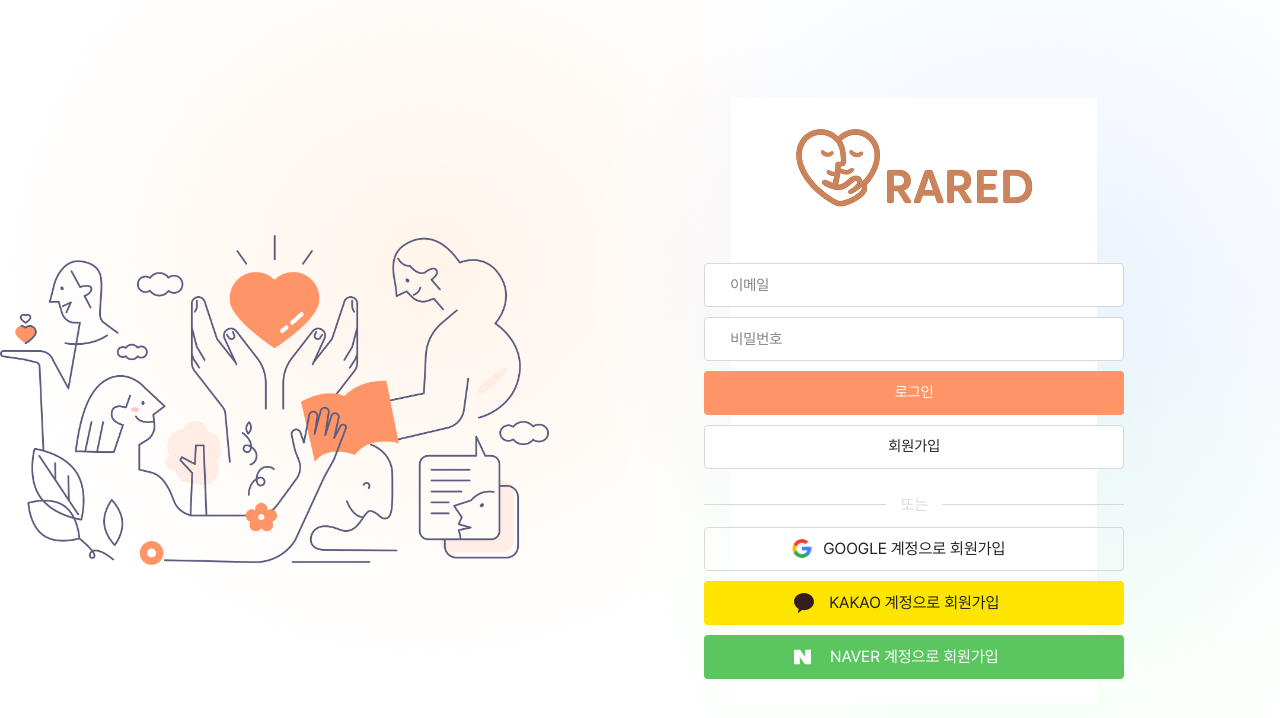
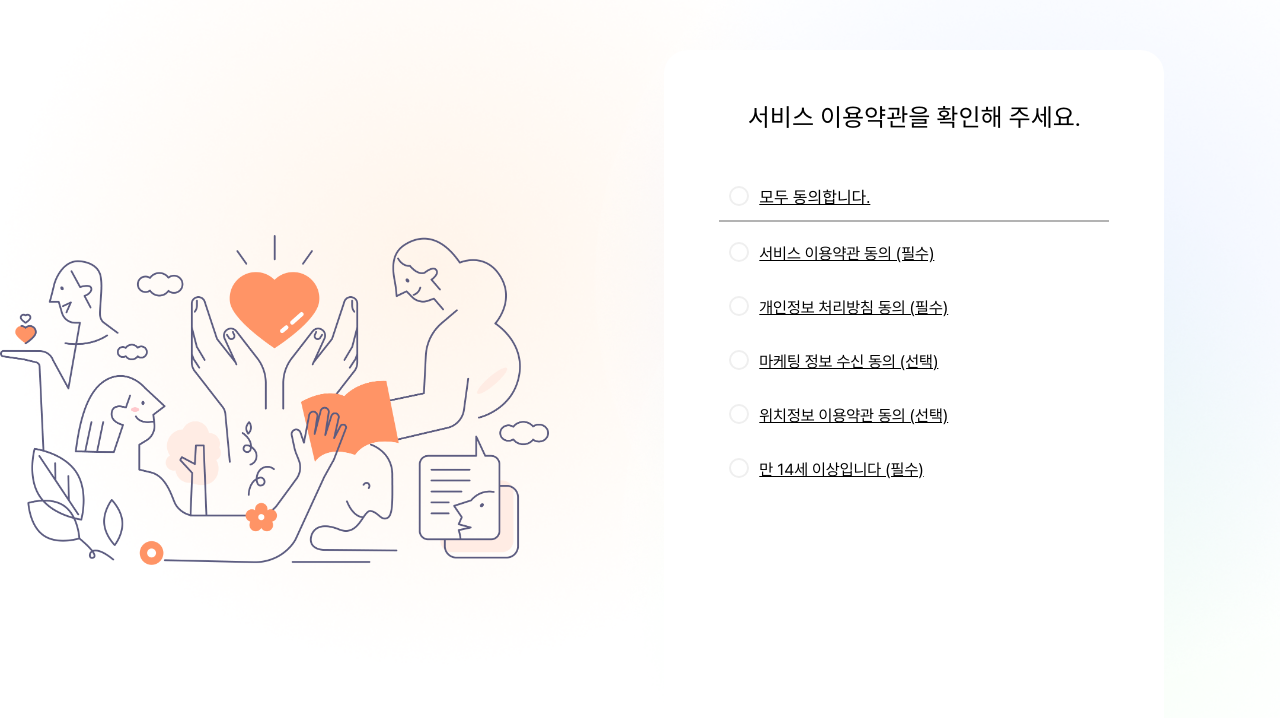
Before and after one commit to PARED-organization/pared-front, a Next.js app in the folder pared/: page /login in a window 1280 px wide. Shown: the top 718 px of the page. Built offline with nearby package versions, Linux system fonts and the light colour scheme.

Commit message:
[FEAT] Imply Screen of Termservice

```diff
--- a/pared/package.json
+++ b/pared/package.json
@@ -21,9 +21,11 @@
     "@types/node": "^20",
     "@types/react": "^19",
     "@types/react-dom": "^19",
+    "autoprefixer": "^10.4.21",
     "eslint": "^9",
     "eslint-config-next": "15.3.5",
-    "tailwindcss": "^4",
+    "postcss": "^8.5.6",
+    "tailwindcss": "^4.1.17",
     "typescript": "^5"
   }
 }
--- /dev/null
+++ b/pared/src/app/(beforeLogin)/login/_component/CheckBoxRound.tsx
@@ -0,0 +1,53 @@
+import React from "react";
+
+type Props = {
+    checked:boolean;
+    onChange: (v:boolean) => void;
+    label?: string;
+    size?: "sm"|"md"|"lg";
+    disabled?: boolean;
+};
+
+const sizeMap = {
+  sm: "w-[5px] m-[5px]",      // 20px
+  md: "w-[5px] m-[7px]",      // 28px
+  lg: "w-[9px] m-[9px]",      // 36px
+}
+
+export default function CheckBoxRound({
+    checked,
+    onChange,
+    label,
+    size = "md",
+    disabled,
+} : Props){
+    return (
+    <label className="inline-flex items-center cursor-pointer">
+  <input
+    type="checkbox"
+    checked={checked}
+    onChange={(e) => onChange(e.target.checked)}
+    className="sr-only peer"
+  />
+  <span
+    className="
+      w-[20px] h-[20px] rounded-full border-2
+      border-[#EFEFEF] bg-white
+      grid place-items-center transition
+      peer-checked:bg-[#FF9466] peer-checked:border-[#FF9466]
+    "
+  >
+    <svg
+      viewBox="0 0 24 24"
+      className="w-3 h-3 text-white opacity-100 transition peer-checked:opacity-100"
+    >
+      <path
+        fill="white"
+        d="M20.285 6.709a1 1 0 0 1 .006 1.414l-9 9a1 1 0 0 1-1.414 0l-4-4a1 1 0 1 1 1.414-1.414L10 14.586l8.293-8.293a1 1 0 0 1 1.414 .416z"
+      />
+    </svg>
+  </span>
+</label>
+
+  );
+}
--- /dev/null
+++ b/pared/src/app/(beforeLogin)/login/_component/PolicyForm.tsx
@@ -0,0 +1,237 @@
+// store/useCheckBox.ts
+
+'use client'
+
+import { create } from "zustand";
+import CheckBoxRound from "./CheckBoxRound";
+
+interface CheckBoxState {
+  allChecked: boolean;
+  items: boolean[];
+  toggleItem: (index: number) => void;
+  toggleAll: () => void;
+}
+
+interface PolicyBoxInfo{
+    title:string;
+    moreInfo:string;
+    toggled:boolean
+}
+
+interface PolicyBoxState{
+    policyItems:PolicyBoxInfo[];
+    togglePolicyItem:(index:number) => void
+}
+
+export const useCheckBox = create<CheckBoxState>((set) => ({
+  allChecked: false,
+  items: [false, false, false, false, false],
+
+  toggleItem: (index) =>
+    set((state) => {
+      const newItems = [...state.items];
+      newItems[index] = !newItems[index];
+      const allChecked = newItems.every((v) => v);
+      return { items: newItems, allChecked };
+    }),
+
+  toggleAll: () =>
+    set((state) => {
+      const newValue = !state.allChecked;
+      return {
+        allChecked: newValue,
+        items: state.items.map(() => newValue),
+      };
+    }),
+}));
+
+const initialPolicyItems = [
+        {
+            title: "서비스 이용약관 동의 (필수)",
+            moreInfo: `제1조 (목적)
+본 약관은 PARED 서비스(이하 '서비스')의 이용과 관련하여 회사와 이용자 간의 권리, 의무 및 책임사항을 규정함을 목적으로 합니다.
+
+제2조 (정의)
+
+“이용자”라 함은 본 약관에 따라 서비스를 이용하는 회원을 말합니다.
+
+“회원”이라 함은 회사와 서비스 이용계약을 체결하고 계정을 부여받은 자를 의미합니다.
+
+제3조 (약관의 효력 및 변경)
+
+본 약관은 서비스를 이용하는 모든 이용자에게 그 효력이 발생합니다.
+
+회사는 관련 법령을 위반하지 않는 범위에서 약관을 개정할 수 있으며, 변경된 약관은 서비스 내 공지사항을 통해 공지합니다.
+
+제4조 (서비스의 제공 및 변경)
+회사는 이용자에게 다음과 같은 서비스를 제공합니다.
+
+콘텐츠 열람, 게시, 공유 기능
+
+커뮤니티 및 전문가 Q&A 기능
+
+기타 회사가 정하는 부가 서비스
+
+제5조 (이용자의 의무)
+이용자는 서비스 이용 시 다음 각 호의 행위를 해서는 안 됩니다.
+타인의 정보를 도용하거나 허위 정보 입력
+서비스 운영을 방해하는 행위
+공공질서 및 미풍양속에 반하는 행위`,
+            toggled:false,
+        },
+    {
+        title:"개인정보 처리방침 동의 (필수)",
+        moreInfo:`1. 수집하는 개인정보 항목
+회사는 회원가입, 상담, 서비스 이용 등을 위해 아래와 같은 개인정보를 수집합니다.
+
+필수 항목: 이름, 이메일 주소, 비밀번호, 생년월일
+
+선택 항목: 프로필 이미지, 관심 분야
+
+2. 개인정보의 수집 및 이용 목적
+
+회원 관리 및 본인 확인
+
+서비스 제공 및 콘텐츠 추천
+
+이용자 문의 대응 및 불만 처리
+
+3. 개인정보의 보유 및 이용 기간
+회사는 원칙적으로 개인정보의 수집 및 이용 목적이 달성된 후에는 해당 정보를 지체 없이 파기합니다.
+단, 관련 법령에 따라 일정 기간 보관이 필요한 경우에는 그 기간 동안 보관합니다.
+
+4. 동의 거부권 및 불이익 안내
+이용자는 개인정보 수집 및 이용에 동의하지 않을 권리가 있으나, 필수 항목에 동의하지 않을 경우 서비스 이용이 제한될 수 있습니다.`,
+            toggled:false
+    },
+    {
+        title:"마케팅 정보 수신 동의 (선택)",
+        moreInfo:`
+        회사는 이용자에게 보다 유용한 맞춤형 정보를 제공하기 위하여 이메일, SMS, 앱 푸시 등을 통해 다음과 같은 정보를 발송할 수 있습니다.
+
+신규 서비스 및 이벤트 소식
+
+할인 및 프로모션 안내
+
+설문조사 및 만족도 조사 요청
+
+이용자는 언제든지 마케팅 정보 수신을 거부할 수 있으며, 거부 시 서비스 이용에 불이익은 없습니다.`,
+            toggled:false
+    },
+    {
+        title:"위치정보 이용약관 동의 (선택)",
+        moreInfo:`제1조 (목적)
+본 약관은 회사가 제공하는 위치기반서비스의 이용과 관련하여 회사와 이용자의 권리, 의무를 규정함을 목적으로 합니다.
+
+제2조 (위치정보의 수집 및 이용)
+회사는 이용자의 동의 하에 GPS, Wi-Fi, 기지국 정보 등을 활용하여 이용자의 위치정보를 수집하고, 다음의 목적을 위해 이용합니다.
+
+주변 콘텐츠 추천
+
+맞춤형 서비스 제공
+
+통계 분석 및 서비스 개선
+
+제3조 (위치정보의 보유기간 및 이용기간)
+회사는 이용 목적이 달성된 후 즉시 위치정보를 파기합니다.
+단, 법령에 따라 보존할 필요가 있는 경우 해당 기간 동안 보유할 수 있습니다.
+
+제4조 (동의 철회)
+이용자는 언제든지 위치정보 이용에 대한 동의를 철회할 수 있으며, 철회 즉시 관련 정보의 수집 및 이용은 중단됩니다.` ,
+            toggled:false
+    }
+    ,
+    {
+        title:"만 14세 이상입니다 (필수)",
+        moreInfo:"",
+        toggled:false
+    }
+
+  ] satisfies PolicyBoxInfo[];
+
+export const policyBox = create<PolicyBoxState>((set)=>({
+    policyItems:initialPolicyItems,
+
+   togglePolicyItem: (index) =>
+    set((state) => ({
+      policyItems: state.policyItems.map((it, i) =>
+        i === index ? { ...it, toggled: !it.toggled } : it
+      ),
+    })),
+}))
+
+const Tag = ({ children, type = "required" }) => (
+    <span
+        className={
+        "ml-2 inline-flex items-center rounded-full px-2 py-0.5 text-xs " +
+        (type === "required"
+         ? "bg-[#FFE6E2] text-[#FF6B4A]"
+         : "bg-[#EAF6FF] text-[#2A7EC1]")
+        }
+    >
+        {type === "required" ? "필수" : "선택"}
+    </span>
+);
+const Row = ({children,style="none"}) => (
+    <div className={
+        "flex m-[10px] p-[10px] items-start py-3 w-[390px] underline " +
+        (style != "none"
+            ? style
+            : ""
+        )
+
+    }>
+        {children}
+    </div>
+);
+
+export default function PolicyForm(){
+    const {allChecked,items,toggleItem,toggleAll} = useCheckBox();
+    const {policyItems,togglePolicyItem} = policyBox();
+    return (
+        <>
+            <h1 className="text-[24px] mt-[50px] font-[extrabold]">서비스 이용약관을 확인해 주세요.</h1>
+
+            <div className="mt-[30px] ">
+                <Row style="border-b-[2px] border-[#B3B3B3]">
+                    <div className="flex items-start gap-3">
+                        <label className="flex items-center gap-2 cursor-pointer">
+                            <CheckBoxRound checked={allChecked} onChange={toggleAll} size="lg"/>
+                        </label>
+                        <span className="font-semibold text-gray-800 bg-orange-400 ml-[10px] font-[bold]">모두 동의합니다.</span>
+                    </div>
+                </Row>
+
+                {
+                    policyItems.map((data,index)=>(
+                        <div key={index}>
+                            <Row>
+                            <div className="flex items-start gap-3">
+                                <label className="flex items-center gap-2 cursor-pointer" >
+                                    <CheckBoxRound checked={items[index]} onChange={()=>toggleItem(index)} size="lg"/>
+                                </label>
+                                <span className="font-semibold text-gray-800 bg-orange-400 ml-[10px] cursor-pointer" onClick={()=>togglePolicyItem(index)}>{data.title}</span>
+                            </div>
+                        </Row>
+                            {
+                                data.toggled
+                                ? <div className="w-full max-w-[460px] overflow-y-auto h-[250px] border border-[#FF9466] border-[4px] rounded-[24px] p-[24px]">
+                                    {data.moreInfo}
+                                </div>
+                                : <div/>
+                            }
+                        </div>
+
+                    ))
+                }
+            </div>
+
+
+
+
+        </>
+
+
+
+    );
+}
--- a/pared/src/app/(beforeLogin)/login/page.tsx
+++ b/pared/src/app/(beforeLogin)/login/page.tsx
@@ -1,6 +1,7 @@
 import Image from "next/image";
 import LoginForm from "./_component/LoginForm";
 import SocialLogin from "./_component/SocialLogin";
+import PolicyForm from "./_component/PolicyForm";
 
 export default function LoginPage() {
   return (
@@ -20,16 +21,17 @@
         />
       </div>
       <div className="relative z-10 flex flex-col items-center px-4 mx-auto justify-center  w-2/3 max-w-sm">
-        <div className="bg-[#fff]  rounded-2xl shadow-2xl p-10 flex flex-col items-center w-1/2 max-w-sm">
-          <Image
-              src="/images/common/logo.png"
+        <div className="bg-[#fff]  rounded-[24px] shadow-[24px] p-10 flex flex-col items-center w-[500px] h-[700px] max-w-sm overflow-y-auto">
+          {/* <Image
+              src="/images/common/new_logo.png"
               alt="logo"
-              width={268}
+              width={520}
               height={91}
               className="mt-[24px] mb-6"
             />
             <LoginForm />
-            <SocialLogin />
+            <SocialLogin /> */}
+            {<PolicyForm/>}
         </div>
       </div>
 
```
Also changed, not shown: pared/public/images/Auth/image.png (added), pared/src/app/(beforeLogin)/signup/page.tsx (deleted), 1 other file (tests, documents, lock files or other folders).
